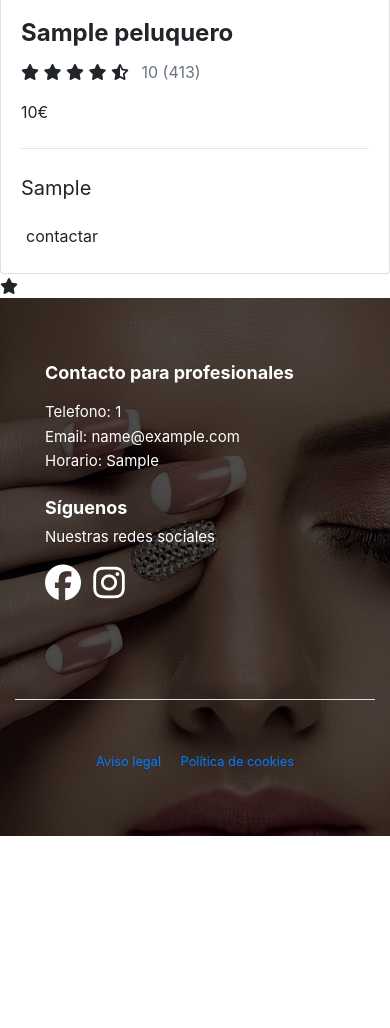
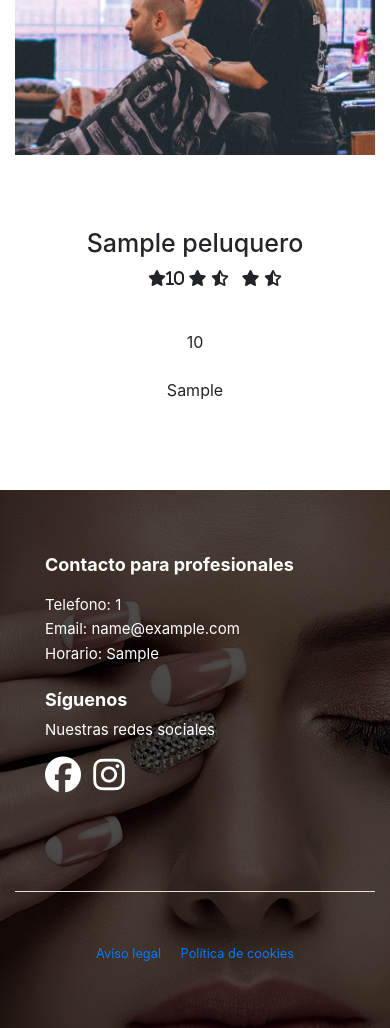
Before and after one commit to Maellyf5/Bbs_styl, a Django app: page /profesionales in a window 390 px wide. Shown: the part 293-1321 px from the top of the page. Before the commit the page ends 1129 px from the top, so only its background shows below. Run offline with Django 3.2, Linux system fonts and the light colour scheme; tables that the repository leaves empty hold one stand-in row (values such as "Sample post"); some libraries are stand-ins or nearby versions.

Commit message:
Template profesionales
card profesionales

```diff
--- a/Bbs_Styl/app/static/css/style.css
+++ b/Bbs_Styl/app/static/css/style.css
@@ -462,3 +462,7 @@ button.btn.my-2 span {
   background-color: #ffffff;
 
 }
+.marginProf{
+  padding: 150px 30px 25px 30px;
+
+}
--- a/Bbs_Styl/templates/app/profesionales.html
+++ b/Bbs_Styl/templates/app/profesionales.html
@@ -40,82 +40,77 @@
 
 
 
+<!--
+<div class="row">
+  <div class="card booking-card">
+    <div class="view overlay">
+      {% for p in peluqueros %}
+        <div class="col-sm-6">
+          <img class="card-img-top" src="{% static 'img/logodorado.png' %}" alt="Card image cap">
+          <a href="#!"><div class="mask rgba-white-slight"></div></a>
+        </div>
+    </div>
 
-
-            <!-- Card -->
-<div class="card booking-card">
-
-  <!-- Card image -->
-  <div class="view overlay">
-      {% for p in peluqueros %}
-    <img class="card-img-top" src="https://mdbootstrap.com/img/Photos/Horizontal/Food/8-col/img (5).jpg" alt="Card image cap">
-    <a href="#!">
-      <div class="mask rgba-white-slight"></div>
-    </a>
-  </div>
-
-  <!-- Card content -->
   <div class="card-body">
-
-    <!-- Title -->
     <h4 class="card-title font-weight-bold"><a>{{ p.nombre }}</a></h4>
-    <!-- Data -->
-    <ul class="list-unstyled list-inline rating mb-0">
-
+    <!--star-->
+   <!-- <ul class="list-unstyled list-inline rating mb-0">
       <li class="list-inline-item mr-0"><i class="fas fa-star amber-text"> </i></li>
       <li class="list-inline-item mr-0"><i class="fas fa-star amber-text"></i></li>
       <li class="list-inline-item mr-0"><i class="fas fa-star amber-text"></i></li>
       <li class="list-inline-item mr-0"><i class="fas fa-star amber-text"></i></li>
       <li class="list-inline-item"><i class="fas fa-star-half-alt amber-text"></i></li>
-      <li class="list-inline-item"><p class="text-muted">{{ p.valoracion }} (413)</p></li>
+      <li class="list-inline-item"><p class="text-muted">{{ p.valoracion }}</p></li>
     </ul>
+    <p class="mb-2">{{ p.precio }}€</p>
+
+    <hr class="my-4">
+    <p class="lead"><strong>{{ p.disponibilidad }}</strong></p>
+
+    <!-- Button
+    <a href="#" class="btn btn-flat deep-purple-text p-1 mx-0 mb-0">contactar</a>
+
+  </div>
+
+</div>
+{% endfor %}
+
+</div>-->
 
 
 
-    <p class="mb-2">{{ p.precio }}€</p>
-    <!-- Text -->
-    <hr class="my-4">
-    <p class="lead"><strong>{{ p.disponibilidad }}</strong></p>
+<div class="row">
+  {% for p in peluqueros %}
+  <div class="col-md-4  ftco-animate fadeInUp ftco-animated mrRespon cardPro mt-5 container-fluid mb-5"">
+    <div class="blog-entry align-self-stretch text-center">
 
-    <!-- Button -->
-    <a href="#" class="btn btn-flat deep-purple-text p-1 mx-0 mb-0">contactar</a>
+      <div class="col-sm-12 marginProf ">
 
+        <img alt="" class="card-img-top embed-responsive imagen" src="{% static 'img/gallery-5.jpg' %}">
+
+        <a href="#!"><div class="mask rgba-white-slight"></div></a>
+      </div>
+
+      <h3 class="heading titu_card mt-5" style="vertical-align: inherit;">{{ p.nombre }}</h3>
+      <ul>
+        <li class="list-inline-item mr-0"><i class="fas fa-star amber-text">{{ p.valoracion }}</i></li>
+        <li class="list-inline-item mr-0"><i class="fas fa-star amber-text"></i></li>
+        <li class="list-inline-item"><i class="fas fa-star-half-alt amber-text"></i></li>
+        <li class="list-inline-item mr-0"><i class="fas fa-star amber-text"></i></li>
+        <li class="list-inline-item"><i class="fas fa-star-half-alt amber-text"></i></li>
+      </ul>
+
+      <div class="text py-4 d-block ">
+        <div class="meta">
+          <div style="vertical-align: inherit;" style="vertical-align: inherit;">{{ p.precio }}</div>
+        </div>
+        <div ><span class="icon-chat "></span>
+          <p class="descripcion text-justify mt-4 text-center">{{ p.disponibilidad }} </p>
+         </div>
+      </div>
+    </div>
   </div>
   {% endfor %}
 </div>
-
-
-<!-- Card -->
-
-
-
-{% for x in peluqueros %}
-
-        {% for p in peluqueros %} {% cycle 'start' '' as slidestart silent %} {% cycle '' 'end' as slideend silent %} {% if slidestart == 'start' %}
-              {% if forloop.first %} {% endif %}
-
-                        {% endif %}
-
-
-                                <!--Avatar-->
-
-                                <i class="fas fa-star amber-text"{{ p.valoracion  }} ></i>
-
-                        <!-- Comprueba cierre de slide-->
-                        {% if slideend == 'end' or forloop.last %}
-
-                {% endif %} {% endfor %}
-
-    {% endfor %}
-
-
-<!-- {%for num in peluqueros%}
-    Number is : <i class="fas fa-star amber-text"> {{num.valoracion}}</i>
-  {%endfor%} -->
-
-
-
-
-
-
-{% endblock content%}
+</section>
+{% endblock content %}
```
Also changed, not shown: Bbs_Styl/media/static/img/esther.jpg (added).
